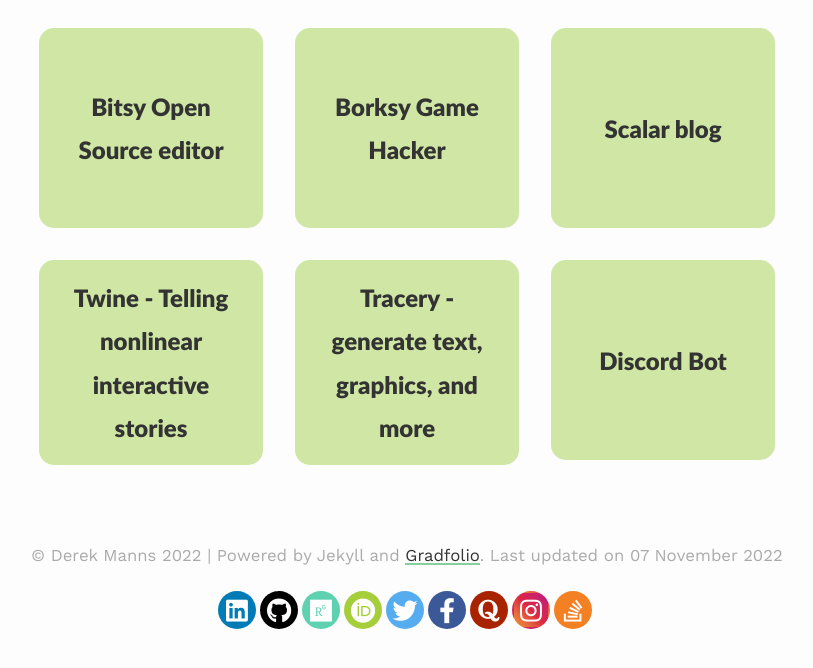
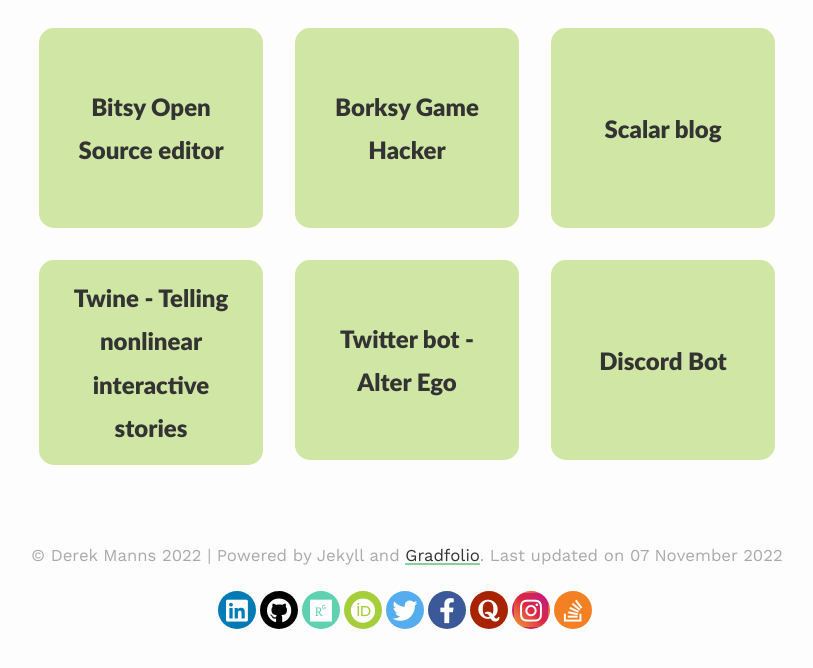
Before and after one commit to GameDesignDude/gradfolio, a Jekyll site: the page built from _pages/projects.md, in a window 1280 px wide, cut to the strip 276-980 px from the top of the page. Shown: the top 668 px of the strip, without its empty margins (233-1046 px from the left). Built offline with Jekyll 4.4.1, drawn with Linux system fonts in a browser that asks for light colours; nearby versions of some CDN libraries.

Commit message:
update
update

```diff
--- a/_projects/twitterbot.md
+++ b/_projects/twitterbot.md
@@ -1,9 +1,10 @@
 ---
 layout: post
-title: Tracery - generate text, graphics, and more
+title: Twitter bot - Alter Ego
 profile:
   align: right
   image: twitter_bot_luxury_b1ack.jpg
 description: Twitter Bot
+published: true
 ---
 Go to my Twitter Bot [here](https://twitter.com/LuxuryB1ack){:target="_blank"}.
```
